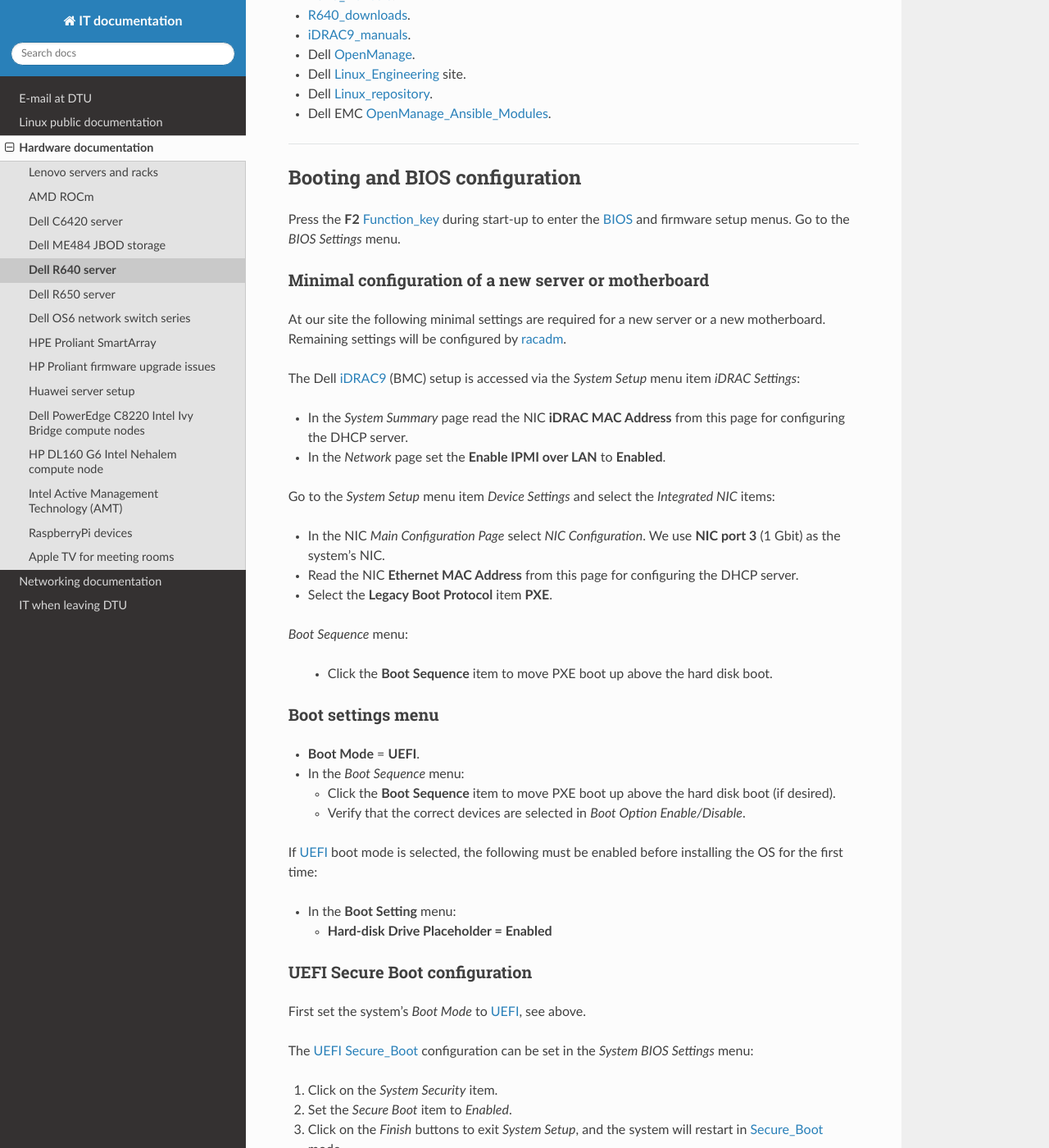
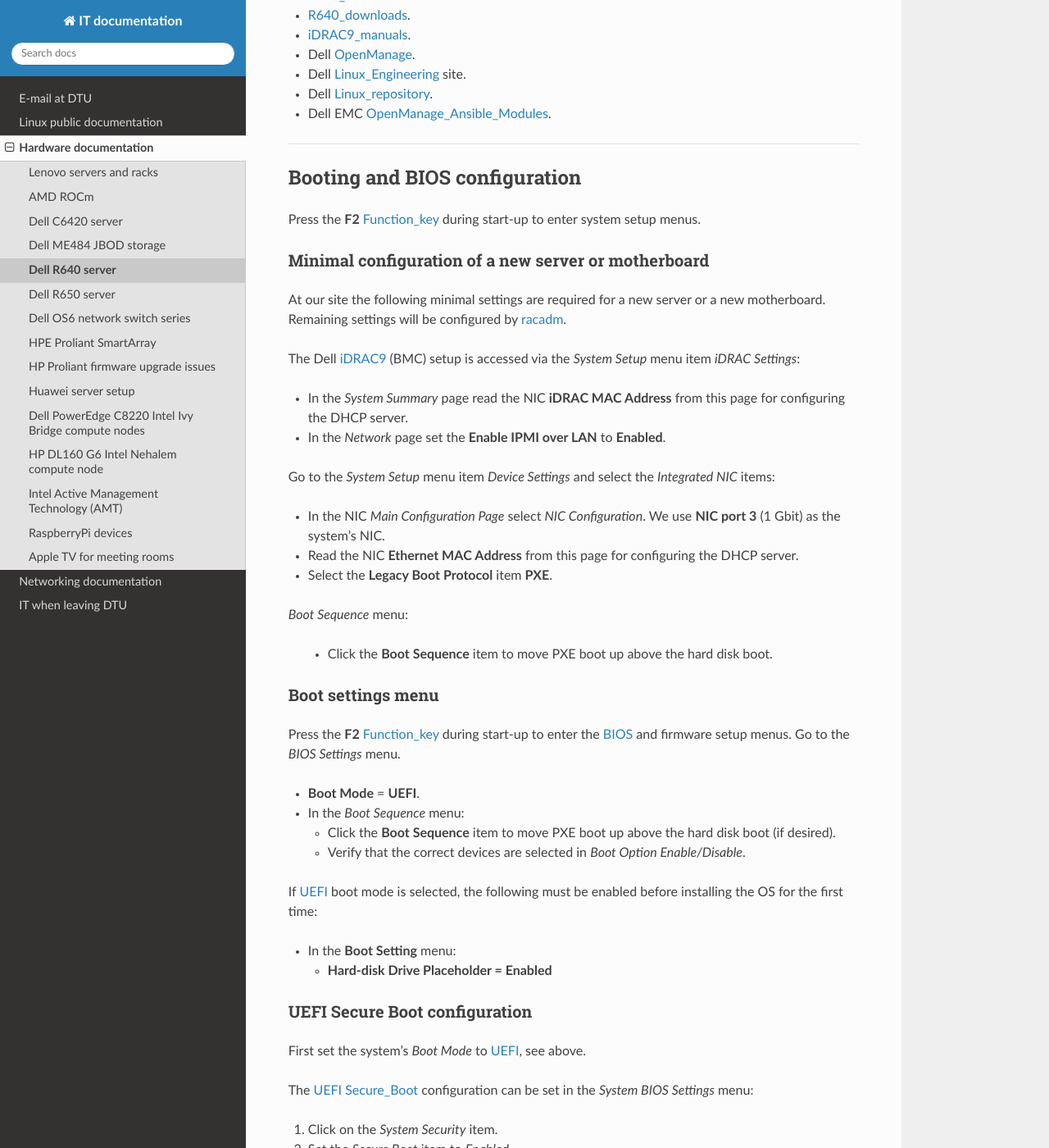
Before and after one commit to OleHolmNielsen/ITwiki, a Sphinx documentation site: the page built from docs/Dell_R640.rst, in a window 1280 px wide and 1400 px high, scrolled down 1445 px. Shown: the whole window at 82% size. Built offline with Sphinx 7.4.7 and the Read the Docs theme 3.1.0, drawn with Linux system fonts in a browser that asks for light colours; some of the changed lines change nothing that is shown.

Commit message:
Minor edit

```diff
--- a/docs/Dell_R640.rst
+++ b/docs/Dell_R640.rst
@@ -38,8 +38,7 @@
 Booting and BIOS configuration
 ==============================
 
-Press the **F2** Function_key_ during start-up to enter the BIOS_ and firmware setup menus.
-Go to the *BIOS Settings* menu.
+Press the **F2** Function_key_ during start-up to enter system setup menus.
 
 .. _BIOS: https://en.wikipedia.org/wiki/BIOS
 .. _Function_key: https://en.wikipedia.org/wiki/Function_key
@@ -70,6 +69,9 @@
 
 Boot settings menu
 ------------------
+
+Press the **F2** Function_key_ during start-up to enter the BIOS_ and firmware setup menus.
+Go to the *BIOS Settings* menu.
 
 * **Boot Mode** = **UEFI**.
 
```
